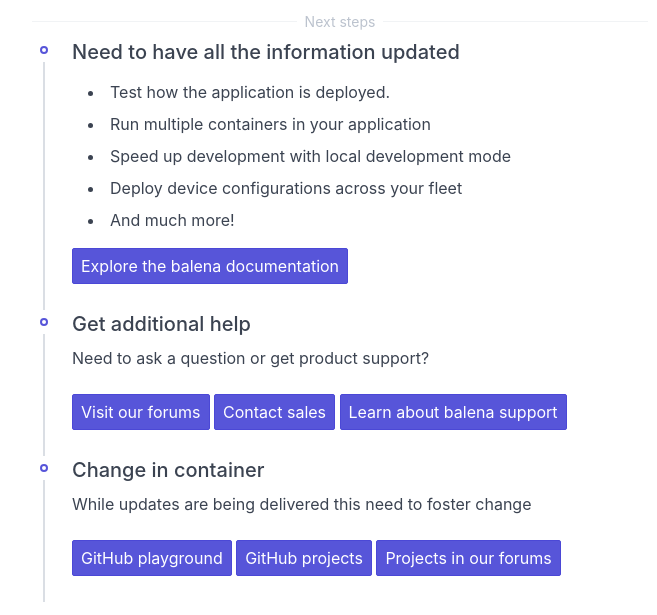
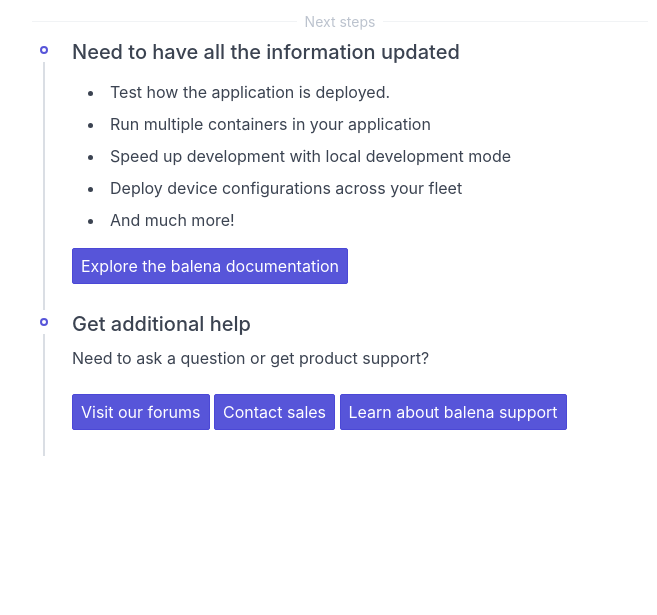
Before and after one commit to dferrans/palindrome, a website: page views/index.html in a window 1280 px wide. Shown: the part 119-734 px from the top of the page, without its empty margins (300-957 px from the left). Drawn offline with nearby package versions, Linux system fonts and the light colour scheme; files that its build step writes are made by us from their sources.

```diff
--- a/server.js
+++ b/server.js
@@ -16,7 +16,9 @@
   res.json({ username: 'Flavio' });
 });
 
-
+app.get('/status', function (req, res) {
+  res.json({ username: 'online' });
+});
 
 //start a server on port 80 and log its start to our console
 var server = app.listen(80, function () {
--- a/views/index.html
+++ b/views/index.html
@@ -3,7 +3,7 @@
 <head>
   <meta charset="utf-8" />
   <meta http-equiv="X-UA-Compatible" content="IE=edge">
-  <title>Welcome to balena!</title>
+  <title>This is a test project </title>
   <meta name="viewport" content="width=device-width, initial-scale=1">
   <link rel="stylesheet" type="text/css" media="screen" href="main.css" />
   <link rel="stylesheet" href="https://unpkg.com/spectre.css/dist/spectre.min.css">
@@ -50,20 +50,7 @@
           </div>
         </div>
 
-        <div class="timeline-item" id="timeline-projects">
-          <div class="timeline-left">
-            <a class="timeline-icon" href="#timeline-projects">
-            </a>
-          </div>
-          <div class="timeline-content">
-            <h5>Change in container</h5>
 
-            <p>While updates are  being delivered this need to foster change</p>
-            <a class="btn btn-primary" href="https://github.com/balena-io-playground">GitHub playground</a>
-            <a class="btn btn-primary" href="https://github.com/balena-io-projects">GitHub projects</a>
-            <a class="btn btn-primary" href="https://forums.balena.io/c/projects">Projects in our forums</a>
-          </div>
-        </div>
     </div>
   </div>
 </body>
```
